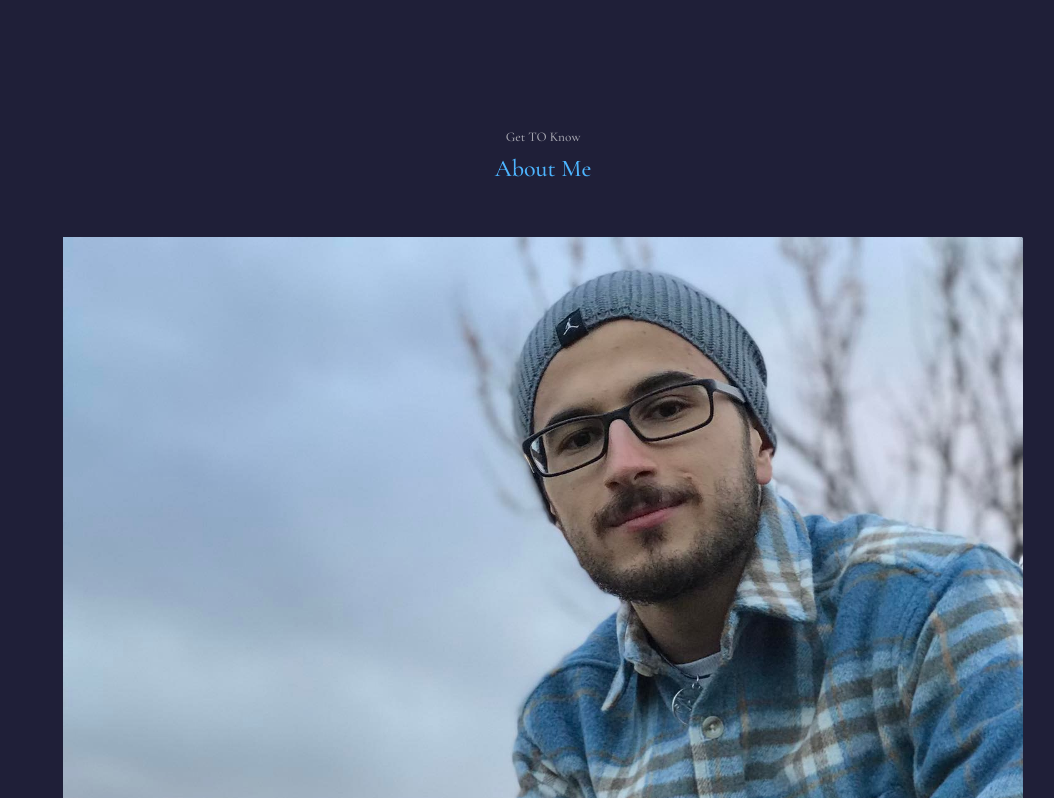
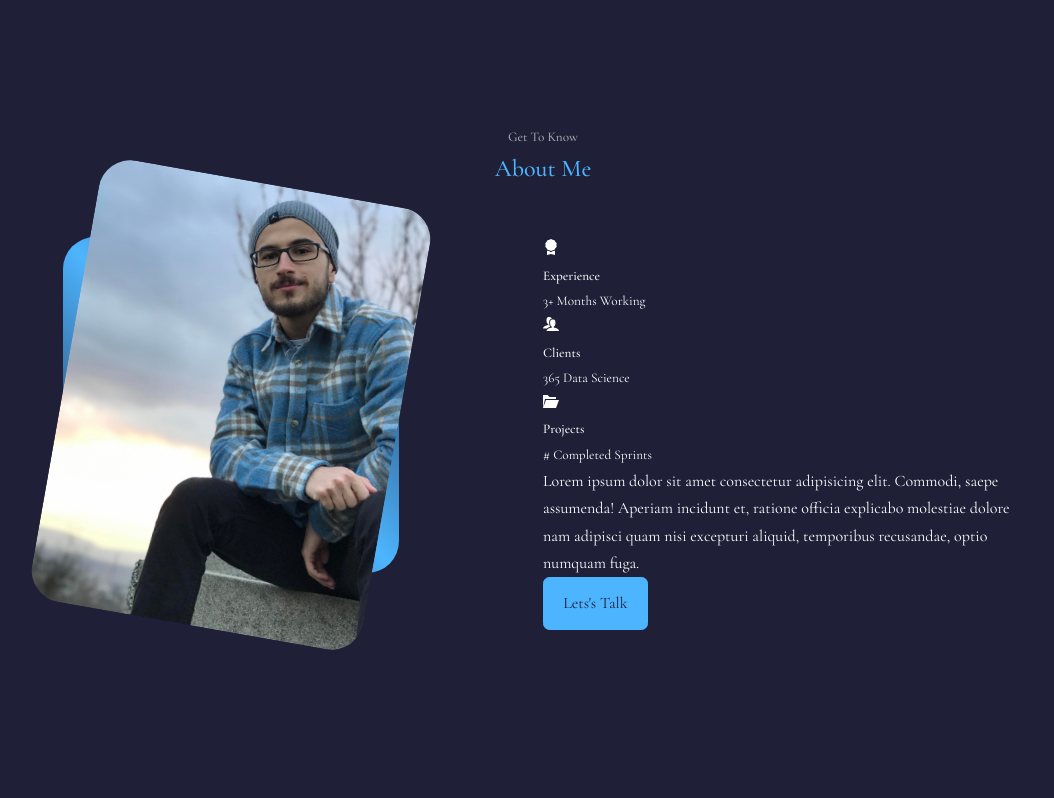
Before and after one commit to hristokarchev25/portfolio, a React (Create React App) app: page / in a window 1280 px wide. Shown: the part 802-1600 px from the top of the page, without its empty margins (97-1151 px from the left). Built offline with nearby package versions, Linux system fonts and the light colour scheme.

Commit message:
fix/ about me image css syles

```diff
--- a/src/components/About/About.jsx
+++ b/src/components/About/About.jsx
@@ -8,7 +8,7 @@
 const About = () => {
   return (
     <section id="about">
-      <h5>Get TO Know</h5>
+      <h5>Get To Know</h5>
       <h2>About Me</h2>
 
       <div className="container about__container">
--- a/src/components/About/about.css
+++ b/src/components/About/about.css
@@ -0,0 +1,25 @@
+.about__container {
+    display: grid;
+    grid-template-columns: 35% 50%;
+    gap: 15%;
+}
+
+.about__me {
+    width: 100%;
+    aspect-ratio: 1/1;
+    border-radius: 2rem;
+    background: linear-gradient(45deg, transparent, var(--color-primary), transparent);
+    display: grid;
+    place-items: center;
+}
+
+.about__me-image {
+    border-radius: 2rem;
+    overflow: hidden;
+    transform: rotate(10deg);
+    transition: var(--transition);
+}
+
+.about__me-image:hover {
+    transform: rotate(0);
+}
```
